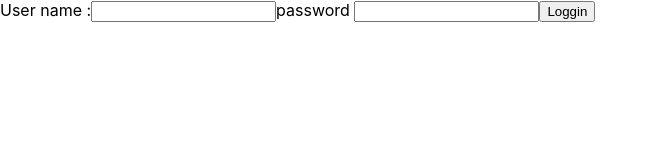
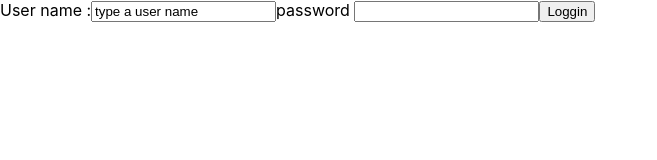
Before and after one commit to sinapouya/todoAppUI, a React (Create React App) app: page / in a window 1280 px wide. Shown: the top 160 px of the page, without its empty margins (0-657 px from the left). Built offline with nearby package versions, Linux system fonts and the light colour scheme.

Commit message:
add handle chane event when change username or password

```diff
--- a/src/components/todo/TodoApp.jsx
+++ b/src/components/todo/TodoApp.jsx
@@ -11,11 +11,23 @@ class TodoApp extends Component{
 }
 
 class LoginComponent extends Component{
+    constructor(props){
+        super(props);
+        this.state={
+            username:'type a user name',
+            password:''
+        }
+    }
+    handleChanged=(event)=>{
+        console.log(event.target.value);
+        this.setState({[event.target.name]:event.target.value});
+    }
+
     render(){
         return (
             <div>
-             User name :<input type="text" name="username"/>
-             password <input type="password" name="passwoed"/>
+             User name :<input type="text" name="username" value={this.state.username} onChange={this.handleChanged}/>
+             password <input type="password" name="password" value={this.state.password} onChange={this.handleChanged}/>
              <button>Loggin</button>
             </div>
         );
```
